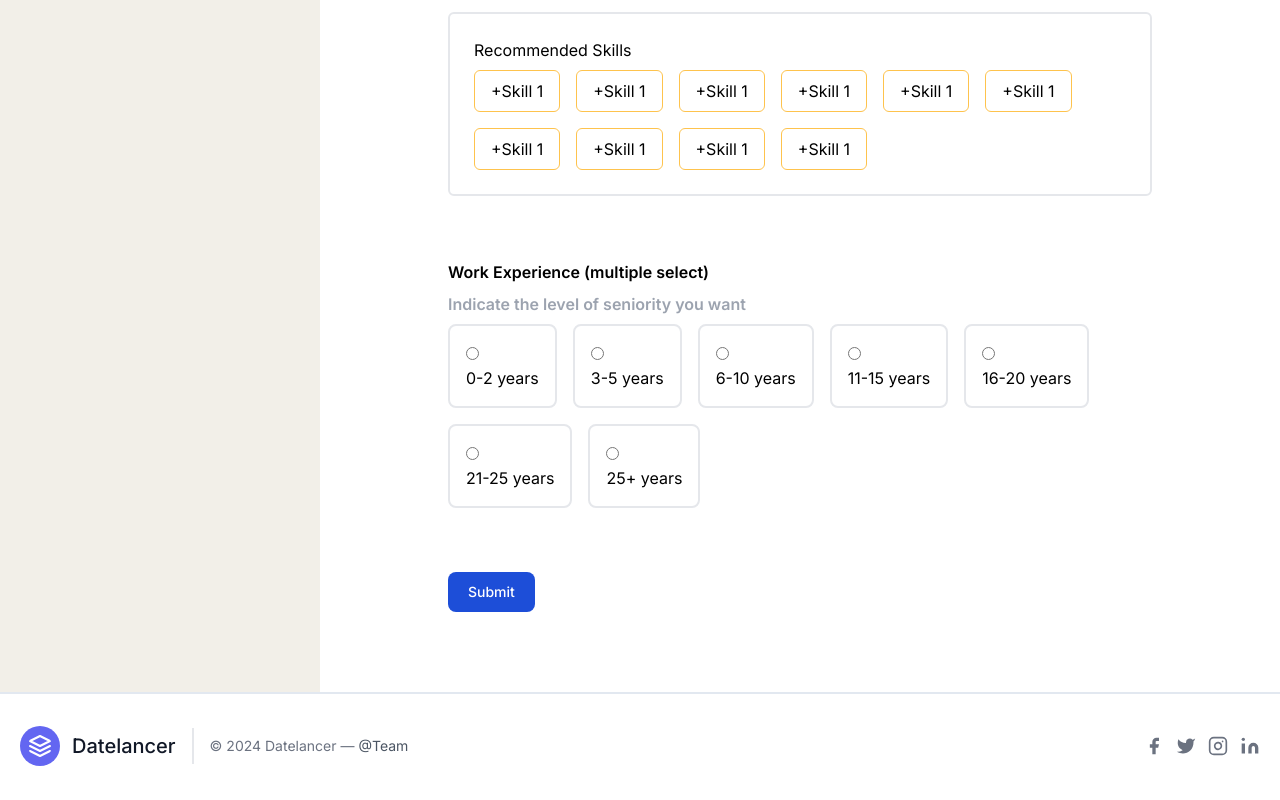
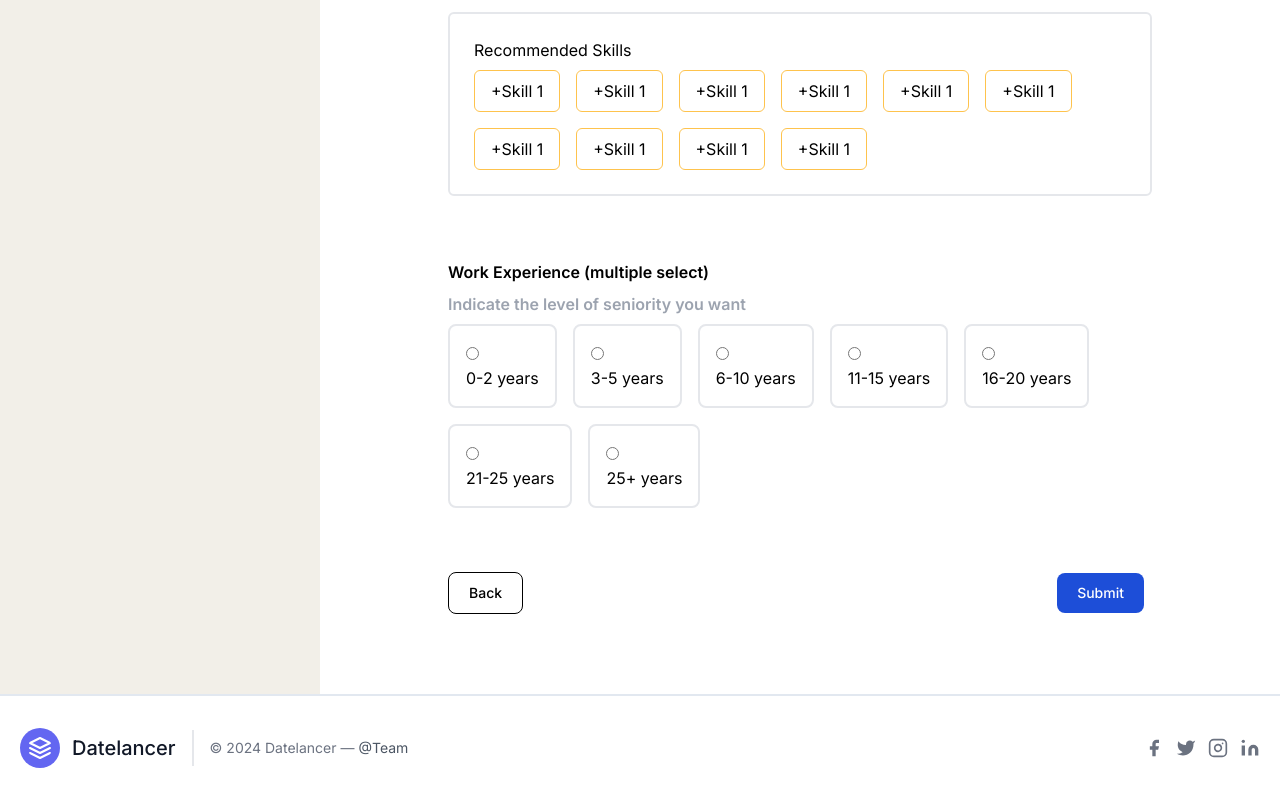
Before and after one commit to ManashAnand/Datelancer, a Next.js app: page /freelancerCompleteProfile/1 in a window 1280 px wide. Shown: the part 1096-1896 px from the top of the page. Built offline with nearby package versions, Linux system fonts and the light colour scheme.

Commit message:
made first page of freelancer profile

```diff
--- a/app/freelancerCompleteProfile/[id]/page.jsx
+++ b/app/freelancerCompleteProfile/[id]/page.jsx
@@ -25,6 +25,7 @@ const FreelancerCompleteProfile = () => {
     { value: "vanilla", label: "Vanilla" },
   ];
 
+
   const [selectedOption, setSelectedOption] = useState(null);
 
   const [value, setValue] = useState("");
@@ -43,7 +44,8 @@ const FreelancerCompleteProfile = () => {
   };
 
   const handleProfile = async () => {
-    const option = setSelectedOption?.value
+    const option = selectedOption?.value
+    // console.log(option)
     try {
       const {data} = await axios.put(`/api/completeProfile/${id}`,{projectTitle,WorkExperience,option, value,skillValue,tags })
       // console.log("working")
@@ -302,7 +304,14 @@ const FreelancerCompleteProfile = () => {
             </div>
           </div>
 
-          <div className="text-black mt-16 font-semibold">
+          <div className="text-black mt-16 font-semibold  flex justify-between items-center">
+            <button
+              type="button"
+              className="text-black   focus:ring-4 focus:ring-blue-300 font-medium rounded-lg text-sm px-5 py-2.5 me-2 mb-2 focus:outline-none dark:focus:ring-blue-800 border border-black hover:bg-black hover:text-white"
+
+            >
+            Back
+            </button>
             <button
               type="button"
               className="text-white bg-blue-700 hover:bg-blue-800 focus:ring-4 focus:ring-blue-300 font-medium rounded-lg text-sm px-5 py-2.5 me-2 mb-2 dark:bg-blue-600 dark:hover:bg-blue-700 focus:outline-none dark:focus:ring-blue-800"
```
